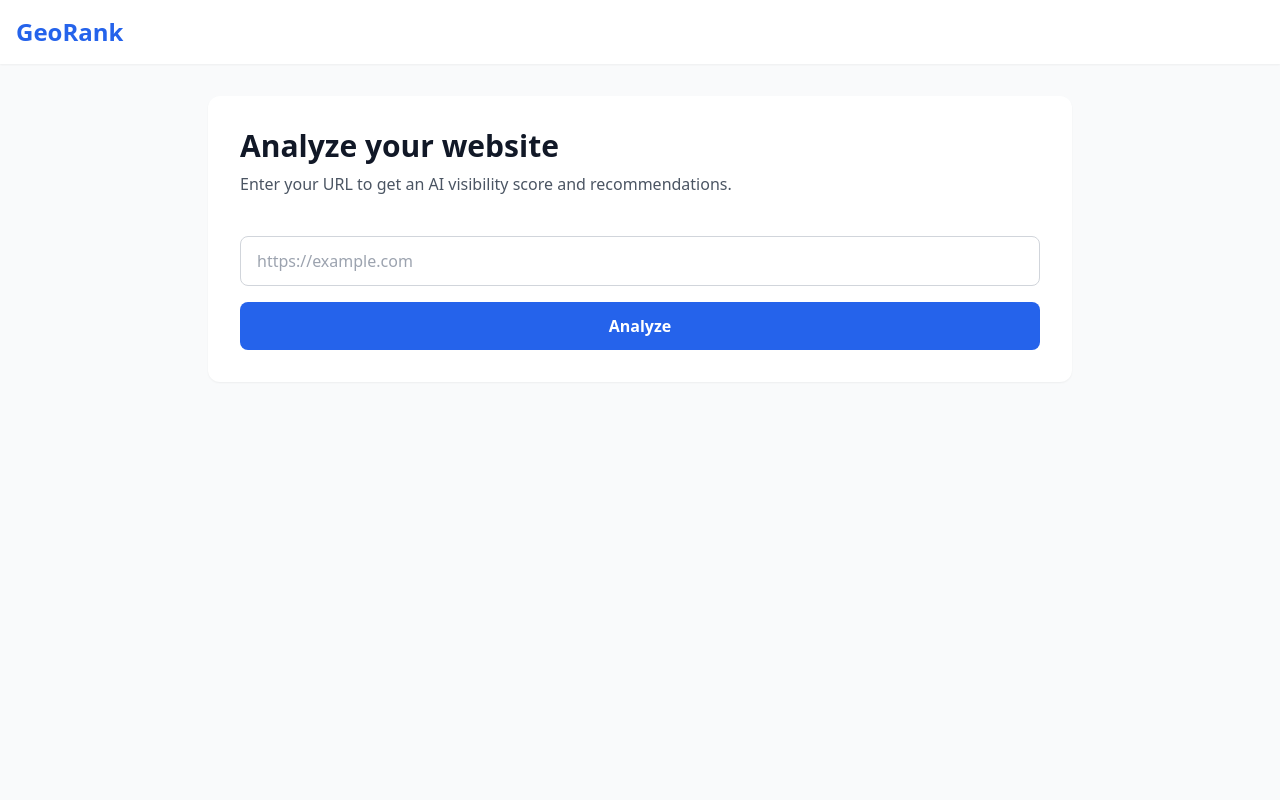
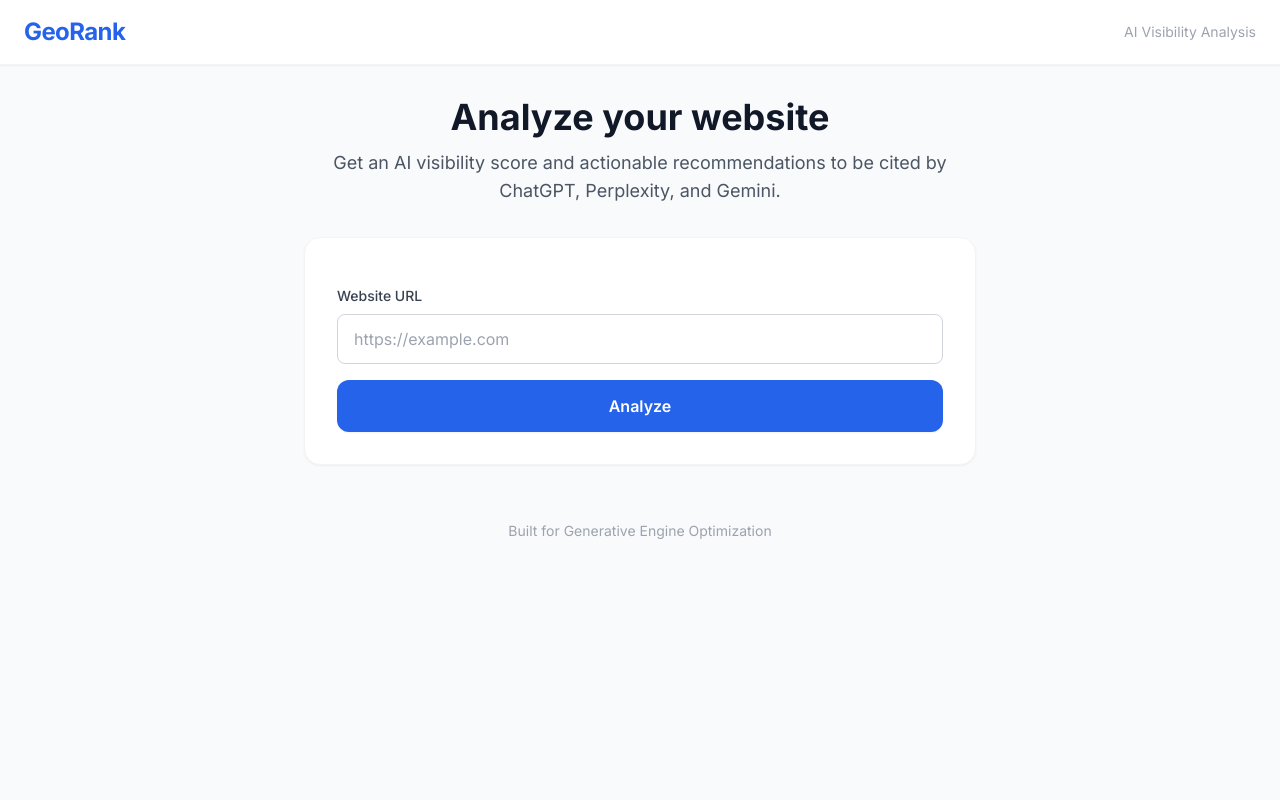
Before and after one commit to Unbot2313/GeoRank, a Django app: page /submit/ in a window 1280 px wide. Run offline with Django 5.2, Linux system fonts and the light colour scheme; some libraries are stand-ins or nearby versions.

Commit message:
chore: tailwind styling

```diff
--- a/analysis/templates/analysis/base.html
+++ b/analysis/templates/analysis/base.html
@@ -5,15 +5,26 @@
     <meta name="viewport" content="width=device-width, initial-scale=1.0">
     <title>GeoRank - {% block title %}{% endblock %}</title>
     <script src="https://cdn.tailwindcss.com"></script>
+    <link rel="preconnect" href="https://fonts.googleapis.com">
+    <link href="https://fonts.googleapis.com/css2?family=Inter:wght@400;500;600;700&display=swap" rel="stylesheet">
+    <style>
+        body {
+            font-family: 'Inter', sans-serif;
+        }
+    </style>
 </head>
 <body class="bg-gray-50 min-h-screen">
-    <nav class="bg-white shadow-sm">
-        <div class="max-w-7xl mx-auto px-4 py-4">
-            <a href="{% url 'analysis:submit' %}" class="text-2xl font-bold text-blue-600">GeoRank</a>
+    <nav class="bg-white shadow-sm border-b border-gray-100">
+        <div class="max-w-7xl mx-auto px-4 sm:px-6 py-4 flex items-center justify-between">
+            <a href="{% url 'analysis:submit' %}" class="text-2xl font-bold text-blue-600 tracking-tight">GeoRank</a>
+            <span class="text-sm text-gray-400 hidden sm:block">AI Visibility Analysis</span>
         </div>
     </nav>
-    <main class="max-w-4xl mx-auto px-4 py-8">
+    <main class="max-w-4xl mx-auto px-4 sm:px-6 py-8">
         {% block content %}{% endblock %}
     </main>
+    <footer class="text-center text-sm text-gray-400 py-6">
+        Built for Generative Engine Optimization
+    </footer>
 </body>
 </html>
--- a/analysis/templates/analysis/submit.html
+++ b/analysis/templates/analysis/submit.html
@@ -3,19 +3,28 @@
 {% block title %}Analyze URL{% endblock %}
 
 {% block content %}
-<div class="bg-white rounded-xl shadow-sm p-8">
-    <h1 class="text-3xl font-bold text-gray-900 mb-2">Analyze your website</h1>
-    <p class="text-gray-600 mb-6">Enter your URL to get an AI visibility score and recommendations.</p>
+<div class="max-w-2xl mx-auto">
+    <div class="text-center mb-8">
+        <h1 class="text-4xl font-bold text-gray-900 mb-3">Analyze your website</h1>
+        <p class="text-lg text-gray-600">
+            Get an AI visibility score and actionable recommendations to be cited by ChatGPT, Perplexity, and Gemini.
+        </p>
+    </div>
 
+    <div class="bg-white rounded-2xl shadow-sm border border-gray-100 p-8">
         <form method="post" class="space-y-4">
             {% csrf_token %}
+            <div>
+                <label for="id_url" class="block text-sm font-medium text-gray-700 mb-2">Website URL</label>
                 {{ form.url }}
                 {% if form.url.errors %}
-        <p class="text-red-500 text-sm">{{ form.url.errors.0 }}</p>
+                <p class="mt-2 text-sm text-red-500">{{ form.url.errors.0 }}</p>
                 {% endif %}
-        <button type="submit" class="w-full bg-blue-600 text-white py-3 rounded-lg font-semibold hover:bg-blue-700 transition">
+            </div>
+            <button type="submit" class="w-full bg-blue-600 text-white py-3.5 rounded-xl font-semibold hover:bg-blue-700 active:scale-[0.98] transition-all shadow-sm">
                 Analyze
             </button>
         </form>
     </div>
+</div>
 {% endblock %}
```
Also changed, not shown: analysis/templates/analysis/result.html (+25 -16 lines). Lines whose indentation alone changed are shown as unchanged.
